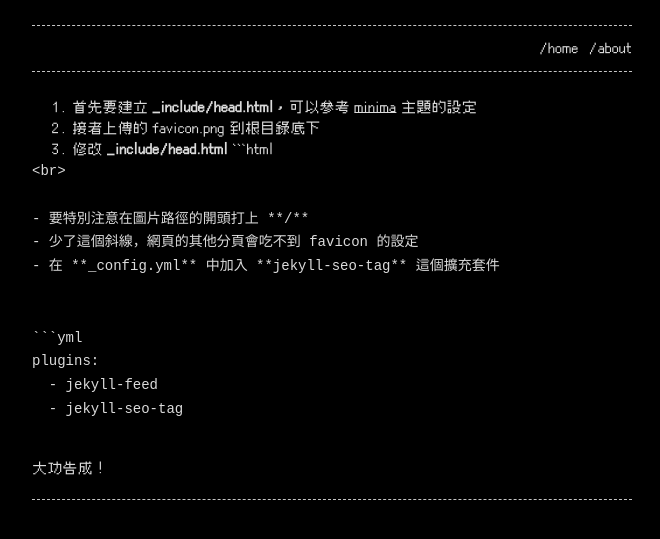
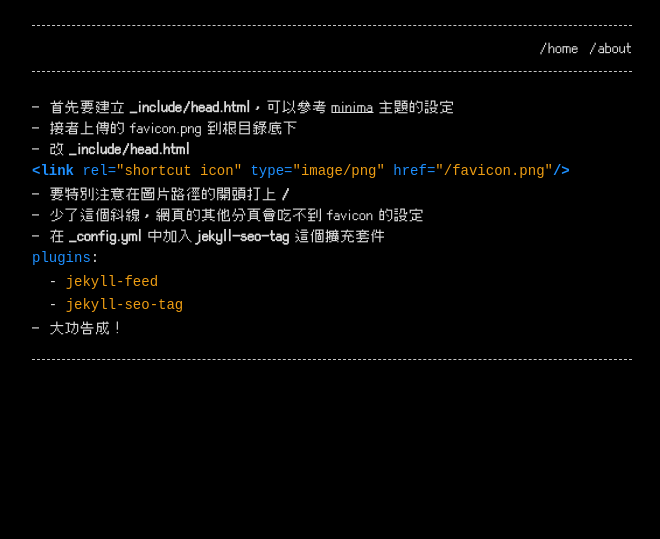
Before and after one commit to morningdip/home, a Jekyll site: the page built from _posts/2024-01-05-favicon.md, in a window 1280 px wide. Shown: the top 539 px of the page, without its empty margins (308-968 px from the left). Built offline with Jekyll 4.4.1, drawn with Linux system fonts in a browser that asks for light colours.

Commit message:
Update 2024-01-05-favicon.md

````diff
--- a/_posts/2024-01-05-favicon.md
+++ b/_posts/2024-01-05-favicon.md
@@ -5,13 +5,14 @@ date:   2024-01-05
 categories: tips
 ---
 
-1. 首先要建立 **_include/head.html**，可以參考 [minima](https://github.com/jekyll/minima/blob/master/_includes/head.html) 主題的設定
-2. 接者上傳的 favicon.png 到根目錄底下
-3. 修改 **_include/head.html**
+- 首先要建立 **_include/head.html**，可以參考 [minima](https://github.com/jekyll/minima/blob/master/_includes/head.html) 主題的設定
+-  接者上傳的 favicon.png 到根目錄底下
+-   改 **_include/head.html**
+
 ```html
 <link rel="shortcut icon" type="image/png" href="/favicon.png"/>
 ```
-<br>
+
 
 - 要特別注意在圖片路徑的開頭打上 **/**
 - 少了這個斜線，網頁的其他分頁會吃不到 favicon 的設定
@@ -23,6 +24,6 @@ plugins:
   - jekyll-feed
   - jekyll-seo-tag
 ```
-<br/>
 
-大功告成！
+
+- 大功告成！
````
